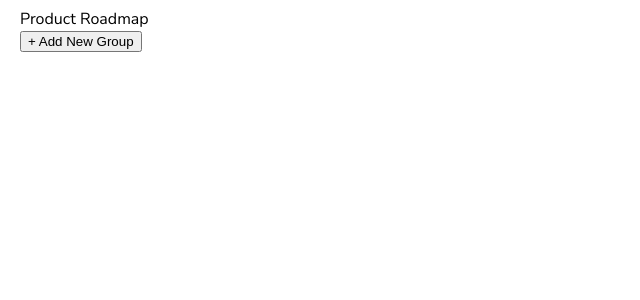
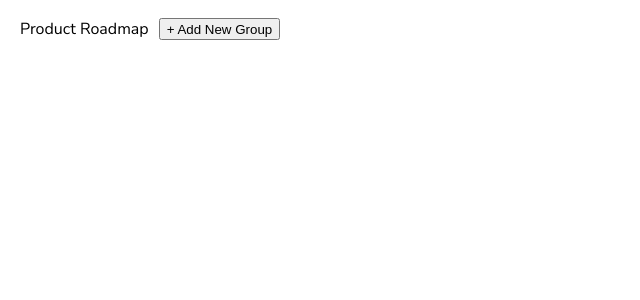
Before and after one commit to bima-taruna/mini-project, a React (Vite) app: page / in a window 1280 px wide. Shown: the top 300 px of the page, without its empty margins (0-640 px from the left). Built offline with nearby package versions, Linux system fonts and the light colour scheme.

Commit message:
style(header) : add styling to heading class element

```diff
--- a/src/components/header/header.css
+++ b/src/components/header/header.css
@@ -4,3 +4,12 @@ header {
   min-height: 4rem;
   padding: 0.5rem 1.25rem;
 }
+
+.heading {
+  width: 100%;
+  display: flex;
+  gap: 0.625rem;
+  justify-content: flex-start;
+  padding-top: 0.625rem;
+  padding-bottom: 1.125rem;
+}
```
